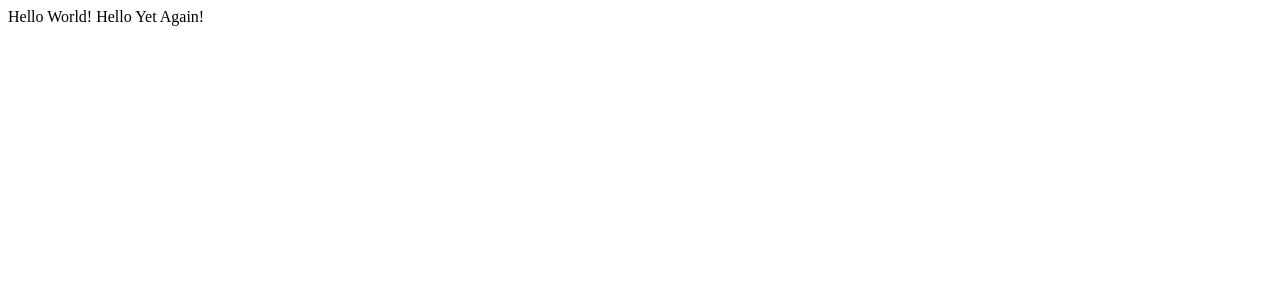
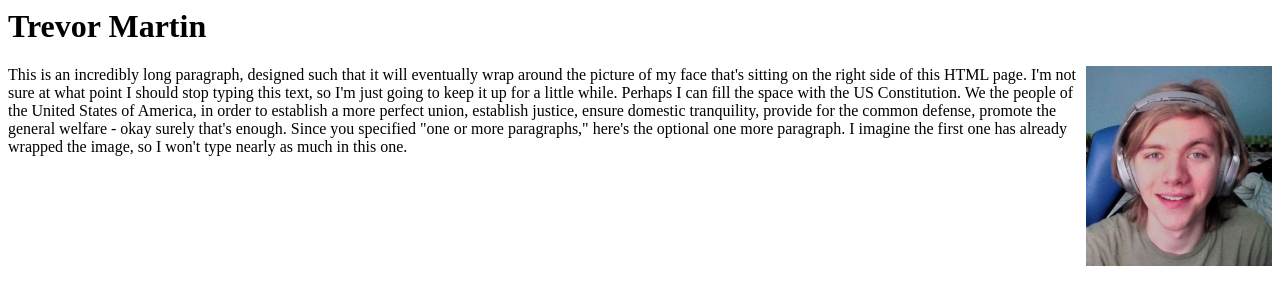
Before and after one commit to marttrev/CIS371-HW1, a plain HTML site: page index.html in a window 1280 px wide. Drawn offline with Linux system fonts and the light colour scheme.

Commit message:
Initial bit completed.

```diff
--- a/index.html
+++ b/index.html
@@ -1,4 +1,27 @@
 <html>
-	Hello World!
-	Hello Yet Again!
+	<head>
+		<link rel="stylesheet" href="style.css">
+	</head>
+	<body>
+		<h1>Trevor Martin</h1>
+
+		<img id="myhead" src="me.jpg" alt="A picture of my face.">
+
+		<p1>
+			This is an incredibly long paragraph, designed such that it will eventually wrap
+			around the picture of my face that's sitting on the right side of this HTML page.
+			I'm not sure at what point I should stop typing this text, so I'm just going to
+			keep it up for a little while. Perhaps I can fill the space with the US Constitution.
+			We the people of the United States of America, in order to establish a more perfect
+			union, establish justice, ensure domestic tranquility, provide for the common defense,
+			promote the general welfare - okay surely that's enough.
+		</p1>
+
+		<p2>
+			Since you specified "one or more paragraphs," here's the optional one more paragraph.
+			I imagine the first one has already wrapped the image, so I won't type nearly as much
+			in this one.
+		</p2>
+
+	<body>
 </html>
--- /dev/null
+++ b/style.css
@@ -0,0 +1,5 @@
+#myhead {
+    float: right;
+    height: 200px;
+    word-wrap: break-word;
+}
```
Also changed, not shown: me.jpg (added).
